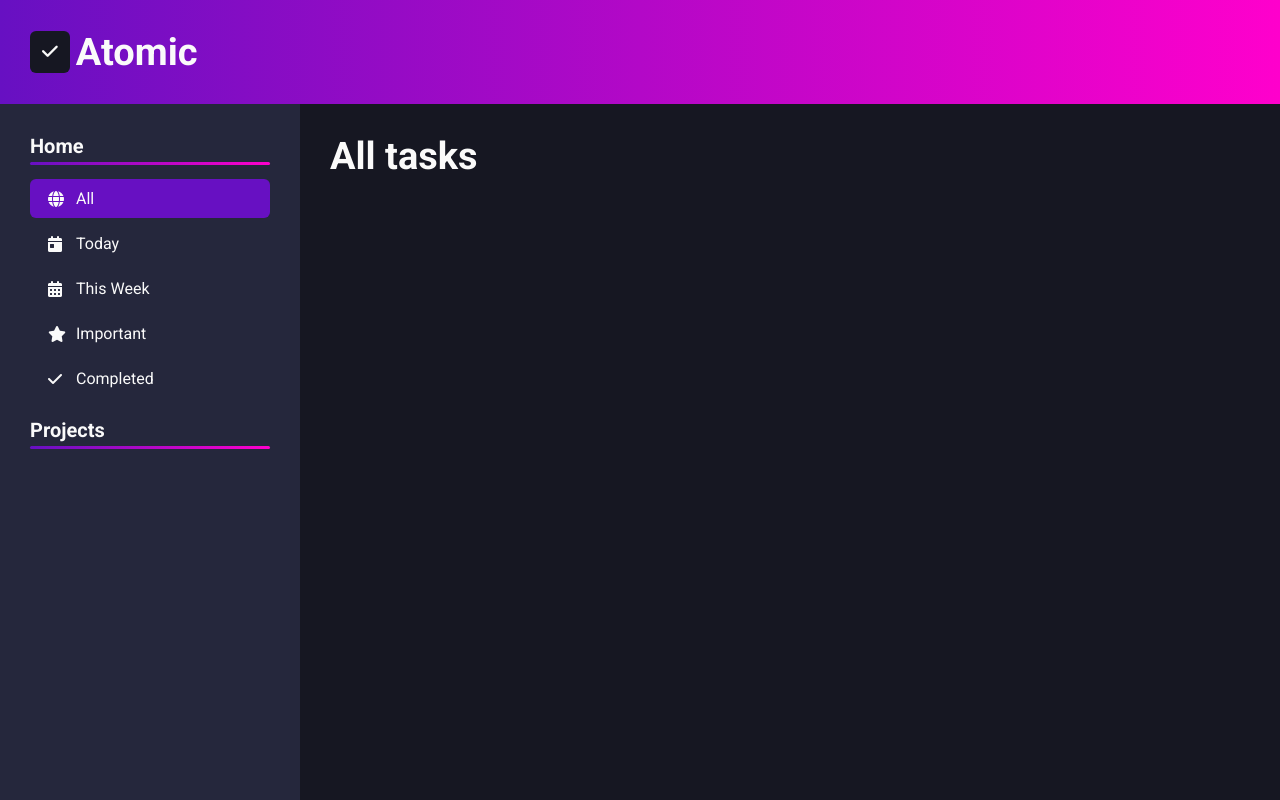
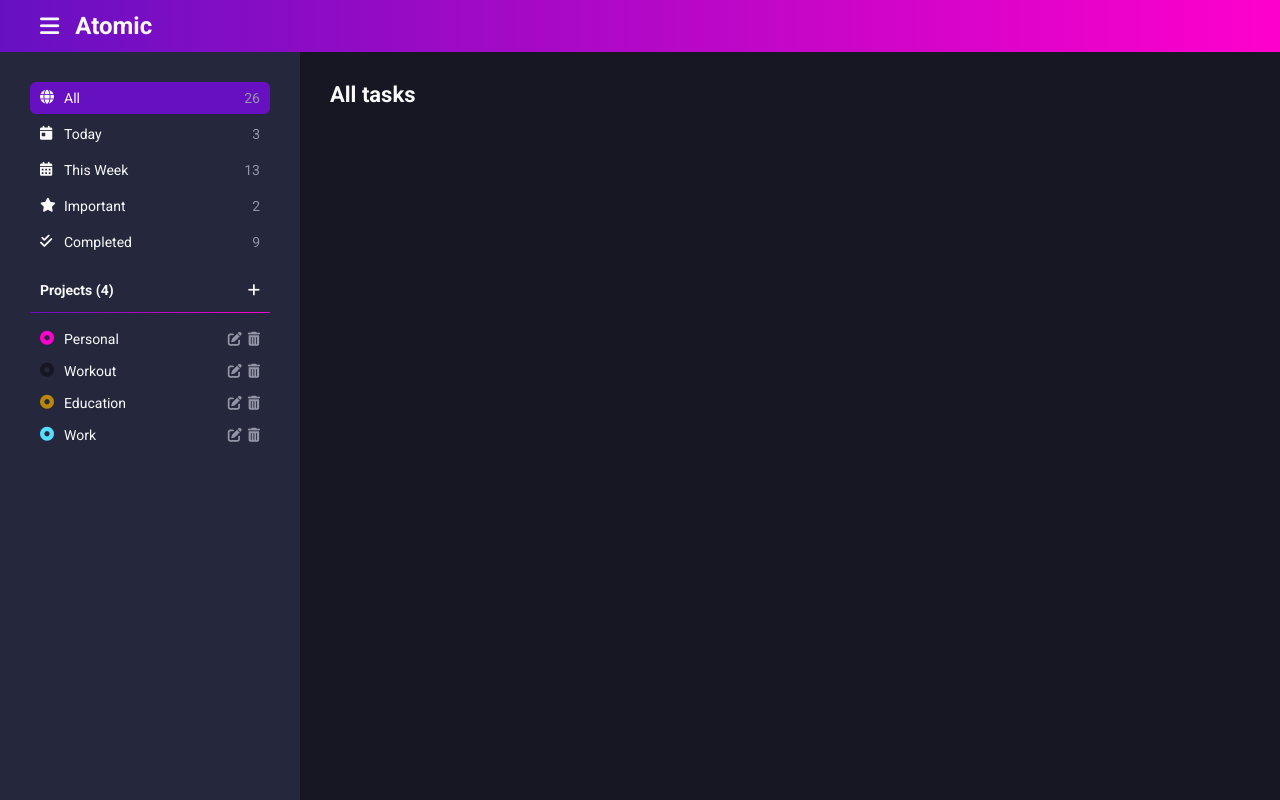
Before and after one commit to GDimitroff/atomic, a website built with webpack: page src/template.html in a window 1280 px wide. Built offline with nearby package versions, Linux system fonts and the light colour scheme.

Commit message:
Refactor

```diff
--- a/src/main.css
+++ b/src/main.css
@@ -4,6 +4,7 @@
   --primary-cyan: #57ddff;
 
   --primary-light: #fafafa;
+  --secondary-light: #9394a5;
   --primary-dark: #161722;
   --secondary-dark: #25273c;
 
@@ -42,16 +43,16 @@ html {
 
 body {
   font-family: 'Roboto', sans-serif;
-  font-size: 1.8rem;
+  font-size: 1.6rem;
   font-weight: 400;
   background-color: var(--primary-dark);
 }
 
 .header {
   display: flex;
-  justify-content: space-between;
   align-items: center;
-  padding: 3rem;
+  gap: 6px;
+  padding: 1rem 3rem;
   background: linear-gradient(
     to right,
     var(--primary-purple) 0%,
@@ -59,36 +60,25 @@ body {
   );
 }
 
-.hamburger {
-  display: none;
+.toggle-menu {
+  border-radius: 6px;
+  transition: all 0.3s ease;
 }
 
-.hamburger > i {
-  font-size: 2.4rem;
+.toggle-menu > i {
+  font-size: 2.2rem;
   padding: 5px 10px;
   color: var(--primary-light);
-  background-color: var(--primary-dark);
-  border-radius: 6px;
   cursor: pointer;
 }
 
-.logo {
-  display: flex;
-  align-items: center;
+.toggle-menu:hover {
+  background-color: var(--secondary-dark);
 }
 
 .logo > h1 {
   color: var(--primary-light);
-  font-size: 3.8rem;
-}
-
-.logo > i {
-  font-size: 1.8rem;
-  color: var(--primary-light);
-  background-color: var(--primary-dark);
-  padding: 1.2rem;
-  margin-right: 6px;
-  border-radius: 6px;
+  font-size: 2.4rem;
 }
 
 .sidebar {
@@ -96,25 +86,84 @@ body {
   width: 300px;
   height: 100%;
   padding: 3rem;
+  color: var(--primary-light);
   background-color: var(--secondary-dark);
-}
-
-.sidebar > .home,
-.sidebar > .projects {
-  color: var(--primary-light);
 }
 
 .sidebar > .home {
   margin-bottom: 2rem;
 }
 
-.sidebar h2 {
-  font-size: 2rem;
+.projects-tiles {
+  display: flex;
+  flex-direction: column;
+  gap: 4px;
+}
+
+.tile {
+  font-size: 1.4rem;
+  display: flex;
+  align-items: center;
+  justify-content: space-between;
+  border-radius: 6px;
+  padding: 8px 10px;
+  cursor: pointer;
+  transition: all 0.3s ease;
+}
+
+.tile:hover {
+  background-color: var(--primary-dark);
+}
+
+.tile.active {
+  background-color: var(--primary-purple);
+}
+
+.tile-left {
+  display: flex;
+  gap: 6px;
+}
+
+.tile-left > i {
+  min-width: 18px;
+}
+
+.tile-right {
+  color: var(--secondary-light);
+  display: flex;
+  gap: 6px;
+}
+
+.tile-right > i {
+  transition: all 0.3s ease;
+}
+
+.tile-right > i:hover {
+  color: var(--primary-light);
+}
+
+.projects-header {
+  font-size: 1.4rem;
+  font-weight: 700;
+  display: flex;
+  justify-content: space-between;
+  align-items: center;
+  padding-left: 10px;
+}
+
+.projects-header .fa-plus {
+  padding: 5px 10px;
+  border-radius: 6px;
+  transition: all 0.3s ease;
+  cursor: pointer;
+}
+
+.projects-header .fa-plus:hover {
+  background-color: var(--primary-dark);
 }
 
 hr {
-  width: 100%;
-  height: 3px;
+  height: 1px;
   border: 0;
   background: linear-gradient(
     to right,
@@ -122,39 +171,7 @@ hr {
     var(--primary-pink) 100%
   );
   border-radius: 6px;
-  margin: 0.4rem 0 1.4rem 0;
-}
-
-.sidebar .projects-tiles {
-  list-style: none;
-  display: flex;
-  flex-direction: column;
-  gap: 6px;
-}
-
-.sidebar .tile {
-  font-size: 1.6rem;
-  display: flex;
-  align-items: center;
-  gap: 8px;
-  border: 2px solid transparent;
-  border-radius: 6px;
-  padding: 0.8rem 1.6rem;
-  cursor: pointer;
-  transition: all 0.3s ease;
-}
-
-.sidebar .tile:hover {
-  background-color: var(--primary-dark);
-  border: 2px solid var(--primary-purple);
-}
-
-.sidebar .tile.active {
-  background-color: var(--primary-purple);
-}
-
-.sidebar .tile > i {
-  min-width: 20px;
+  margin: 1rem 0;
 }
 
 .main {
@@ -164,5 +181,21 @@ hr {
 }
 
 .main > h2 {
-  font-size: 3.8rem;
+  font-size: 2.2rem;
 }
+
+.pink {
+  color: var(--primary-pink);
+}
+
+.dark {
+  color: var(--primary-dark);
+}
+
+.darkgoldenrod {
+  color: darkgoldenrod;
+}
+
+.cyan {
+  color: var(--primary-cyan);
+}
--- a/src/template.html
+++ b/src/template.html
@@ -18,47 +18,116 @@
   </head>
   <body>
     <header class="header">
-      <div class="logo">
-        <i class="fa-solid fa-check"></i>
-        <h1>Atomic</h1>
+      <div class="toggle-menu">
+        <i class="fa-solid fa-bars"></i>
       </div>
 
-      <div class="hamburger">
-        <i class="fa-solid fa-bars"></i>
+      <div class="logo">
+        <h1>Atomic</h1>
       </div>
     </header>
 
     <nav class="sidebar">
       <div class="home">
-        <h2>Home</h2>
-        <hr />
-        <ul class="projects-tiles">
-          <li class="tile active">
+        <div class="projects-tiles">
+          <div class="tile active">
+            <div class="tile-left">
               <i class="fa-solid fa-globe"></i>
               <p>All</p>
-          </li>
-          <li class="tile">
+            </div>
+            <div class="tile-right">
+              <p>26</p>
+            </div>
+          </div>
+          <div class="tile">
+            <div class="tile-left">
               <i class="fa-solid fa-calendar-day"></i>
               <p>Today</p>
-          </li>
-          <li class="tile">
+            </div>
+            <div class="tile-right">
+              <p>3</p>
+            </div>
+          </div>
+          <div class="tile">
+            <div class="tile-left">
               <i class="fa-solid fa-calendar-days"></i>
               <p>This Week</p>
-          </li>
-          <li class="tile">
+            </div>
+            <div class="tile-right">
+              <p>13</p>
+            </div>
+          </div>
+          <div class="tile">
+            <div class="tile-left">
               <i class="fa-solid fa-star"></i>
               <p>Important</p>
-          </li>
-          <li class="tile">
-            <i class="fa-solid fa-check"></i>
+            </div>
+            <div class="tile-right">
+              <p>2</p>
+            </div>
+          </div>
+          <div class="tile">
+            <div class="tile-left">
+              <i class="fa-solid fa-check-double"></i>
               <p>Completed</p>
-          </li>
-        </ul>
+            </div>
+            <div class="tile-right">
+              <p>9</p>
+            </div>
+          </div>
+        </div>
       </div>
 
       <div class="projects">
-        <h2>Projects</h2>
+        <div class="projects-header">
+          <p>Projects <span class="projects-count">(4)</span></p>
+          <i class="fa-solid fa-plus"></i>
+        </div>
+
         <hr />
+
+        <div class="projects-list">
+          <div class="tile">
+            <div class="tile-left">
+              <i class="fa-solid fa-circle-dot pink"></i>
+              <p>Personal</p>
+            </div>
+            <div class="tile-right">
+              <i class="fa-solid fa-pen-to-square"></i>
+              <i class="fa-solid fa-trash-can"></i>
+            </div>
+          </div>
+          <div class="tile">
+            <div class="tile-left">
+              <i class="fa-solid fa-circle-dot dark"></i>
+              <p>Workout</p>
+            </div>
+            <div class="tile-right">
+              <i class="fa-solid fa-pen-to-square"></i>
+              <i class="fa-solid fa-trash-can"></i>
+            </div>
+          </div>
+          <div class="tile">
+            <div class="tile-left">
+              <i class="fa-solid fa-circle-dot darkgoldenrod"></i>
+              <p>Education</p>
+            </div>
+            <div class="tile-right">
+              <i class="fa-solid fa-pen-to-square"></i>
+              <i class="fa-solid fa-trash-can"></i>
+            </div>
+          </div>
+          <div class="tile">
+            <div class="tile-left">
+              <i class="fa-solid fa-circle-dot cyan"></i>
+              <p>Work</p>
+            </div>
+            <div class="tile-right">
+              <i class="fa-solid fa-pen-to-square"></i>
+              <i class="fa-solid fa-trash-can"></i>
+            </div>
+          </div>
+        </div>
       </div>
     </nav>
 
```
Lines whose indentation alone changed are shown as unchanged.
